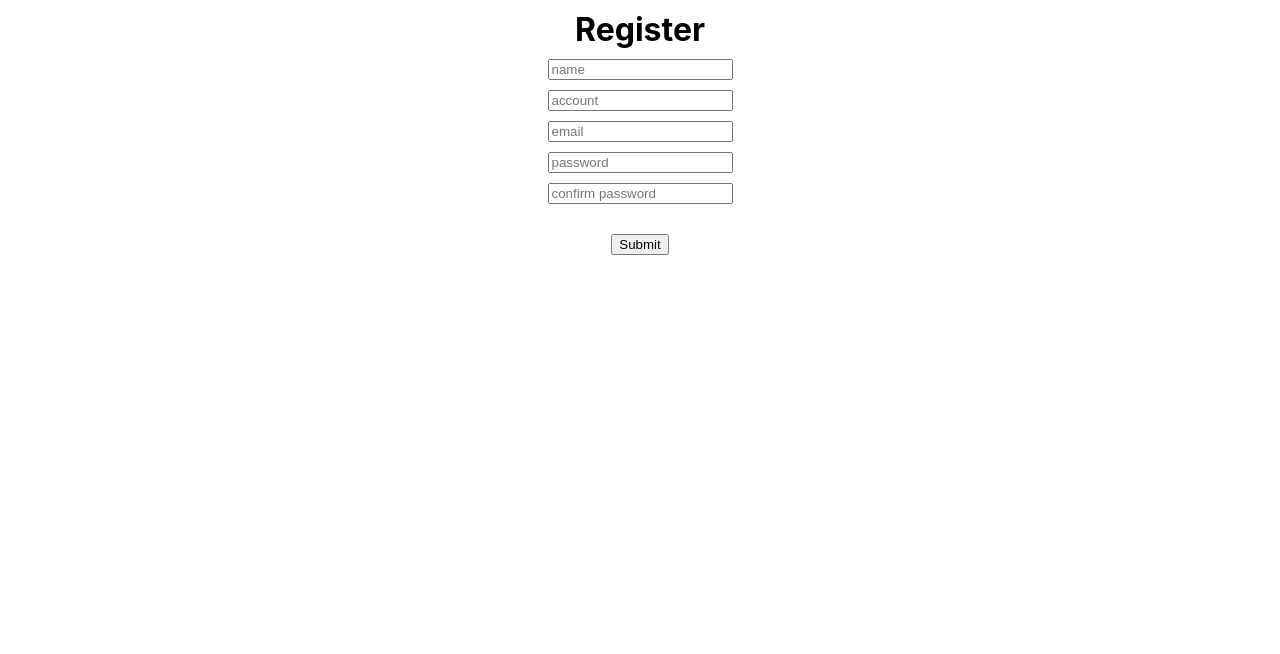
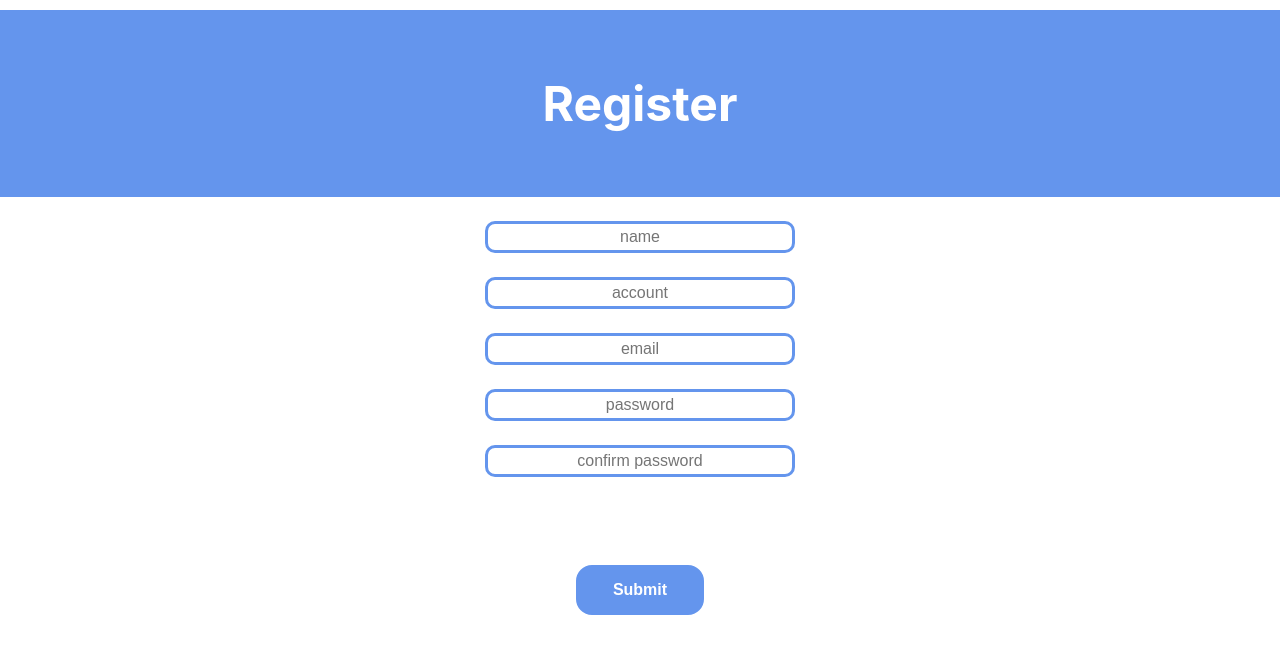
Before and after one commit to yooseungkim/Walloud2022, a React (Create React App) app in the folder Front/: page /register in a window 1280 px wide. Shown: the top 654 px of the page. Built offline with nearby package versions, Linux system fonts and the light colour scheme.

Commit message:
v0.1.1 App.css update by @yooseungkim

```diff
--- a/Front/src/App.css
+++ b/Front/src/App.css
@@ -1,16 +1,112 @@
-barIcon {
-  width: 50px;
-  height: 50px;
-  margin-right: 10px;
-  margin-top: 10px;
+div {
+  text-align: center;
+  margin: auto;
+}
+
+h1 {
+  margin: auto;
+  border-radius: 0px;
+  color: white;
+  background-color: cornflowerblue;
+  padding: 5% 10% 5% 10%;
+  font-size: 3rem;
+  margin: 0 0 2% 0;
+  position: -webkit-sticky;
+  position: sticky;
+  top: 0px;
+}
+
+h2 {
+  text-align: center middle;
+  font-size: 2rem;
+  color: rgb(255, 254, 254);
+  background-color: gold;
+  padding: 2% 2.5% 2% 2.5%;
+  margin: auto auto 3% auto;
+  border-radius: 2rem;
+  max-width: 1000px;
+}
+
+h3 {
+  font-size: 2rem;
+  color: cornflowerblue;
+}
+
+label {
+  font-size: 2rem;
+  color: cornflowerblue;
+}
+
+button {
+  text-align: center;
+  background-color: cornflowerblue;
+  color: white;
+  border-color: cornflowerblue;
+  border-style: solid;
+  border-radius: 1em;
+  width: 10%;
+  height: 10vh;
+  display: inline-block;
+  margin: 5% 10% 5% 10%;
+  font-weight: bolder;
+  max-height: 50px;
+  max-width: 150px;
+  min-width: 100px;
+  font-size: 100%;
+}
+
+button:hover {
+  opacity: 70%;
+}
+
+input {
+  text-align: center;
+  display: block;
+  width: 300px;
+  height: 3vh;
+  margin: 3vh auto;
+  border: 3px solid;
+  border-radius: 10px;
+  border-color: cornflowerblue;
+  font-size: 1rem;
+}
+
+img {
+  width: 30%;
+  height: 30%;
+  margin: 10% 0 0 0;
+  background-color: white;
+}
+
+img:hover {
+  opacity: 50%;
+}
+
+.footer {
+  position: static;
+  left: 0;
+  bottom: px;
+  width: 100%;
+  text-align: center;
+}
+/*
+Classes
+*/
+.barIcon {
+  position: sticky;
+  top: 20%;
+  width: 5%;
+  height: 5%;
+  margin-right: 3%;
+  margin-top: 3%;
   display: inline-block;
 }
 
 .barIconReversed {
-  width: 50px;
-  height: 50px;
-  margin-right: 10px;
-  margin-top: 10px;
+  width: 5%;
+  height: 5%;
+  margin-right: 3%;
+  margin-top: 3%;
   display: inline-block;
   transform: scaleX(-1);
 }
@@ -19,72 +115,76 @@ barIcon {
   vertical-align: top;
   display: inline-block;
   text-align: center;
-  width: 150px;
-}
-
-.users {
-  flex-grow: 1;
-}
-
-.App {
-  display: flex;
+  width: 30%;
 }
 
 .event {
   width: 25%;
-  text-align: center;
-}
-#type {
+  font-size: 1.2rem;
+  margin: 5% 0 0 0;
   text-align: center;
 }
 
-#headers {
+.eventName {
+  width: 25%;
+  font-size: 1.2rem;
+  margin: 5% 0 0 0;
   text-align: center;
 }
 
-#logInButton {
-  display: block;
-  margin: 0 auto 15px auto;
-}
-input {
-  display: block;
-  margin: 10px auto;
-}
-img {
-  width: 50px;
-  height: 50px;
-  background-color: white;
+.description {
+  width: 25%;
+  font-size: 1.2rem;
+  margin: 0 0 3% 0;
+  text-align: center;
 }
 
-button {
-  vertical-align: top;
-  text-align: center;
-  display: inline-block;
-  margin: 20px auto;
+.eventName:hover {
+  color: coral;
 }
 
-.all::after {
-  clear: both;
-  content: "";
-  display: block;
+.travel {
+  font-size: 2rem;
+  width: 20%;
+  max-width: 200px;
+  min-width: 80px;
 }
-.box1 {
-  border: 2px solid #daf1d8;
-  border-radius: 15px;
-  width: 45%;
-  height: 580px;
-  float: left;
-  background-color: #daf1d8;
-  box-sizing: border-box;
-  margin: 2.5%;
+
+.box {
+  border-radius: 1rem;
+  padding: 5% 0 8% 0;
+  background-color: rgb(178, 216, 244);
+  height: fit-content;
+  margin: 3rem auto;
+  min-width: 450px;
 }
-.box2 {
-  border: 2px solid #daf1d8;
-  border-radius: 15px;
-  width: 45%;
-  height: 580px;
-  float: right;
-  background-color: #daf1d8;
-  box-sizing: border-box;
-  margin: 2.5%;
+
+.type {
+  font-size: 180%;
+  margin: 0 0 3% 0;
 }
+
+:any-link {
+  text-decoration: none;
+}
+
+@media (width > 1000px) {
+  .big-box {
+    align-items: center;
+    display: inline-block;
+    width: 35%;
+    padding: 0 3% 0 2%;
+    margin: auto;
+    vertical-align: middle;
+  }
+
+  .box {
+    height: 100vh;
+  }
+}
+
+.right-align {
+  display: inline-block;
+  position: sticky;
+  right: 20px;
+}
```
